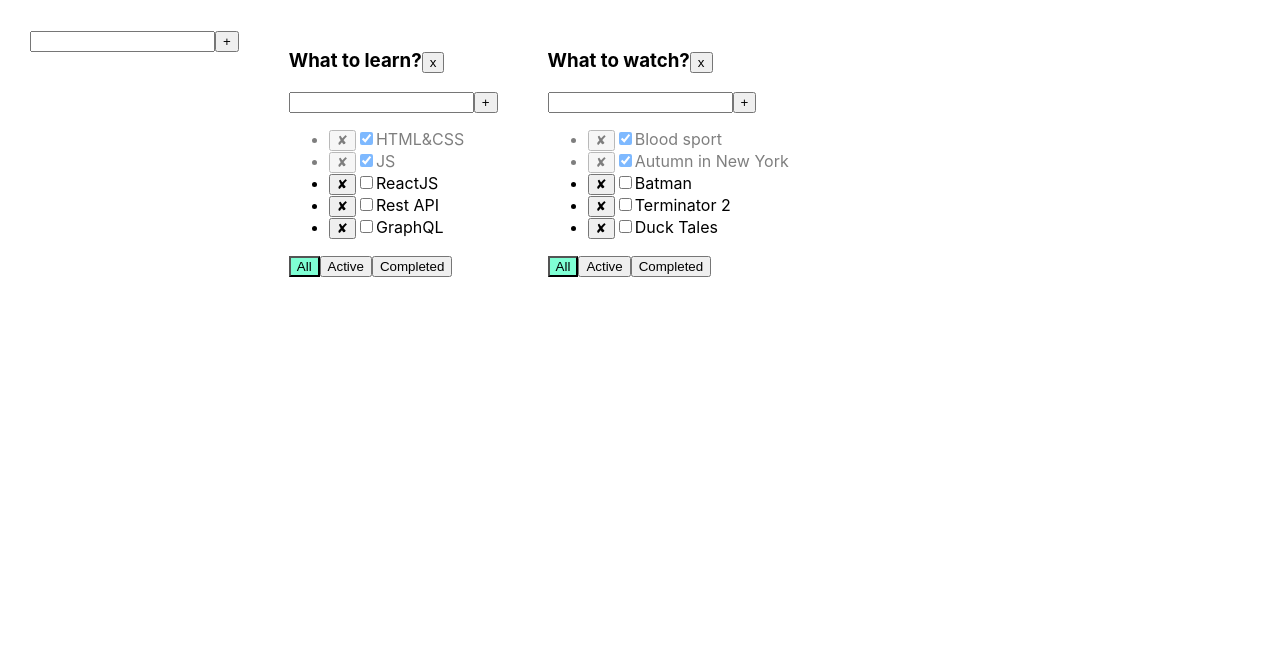
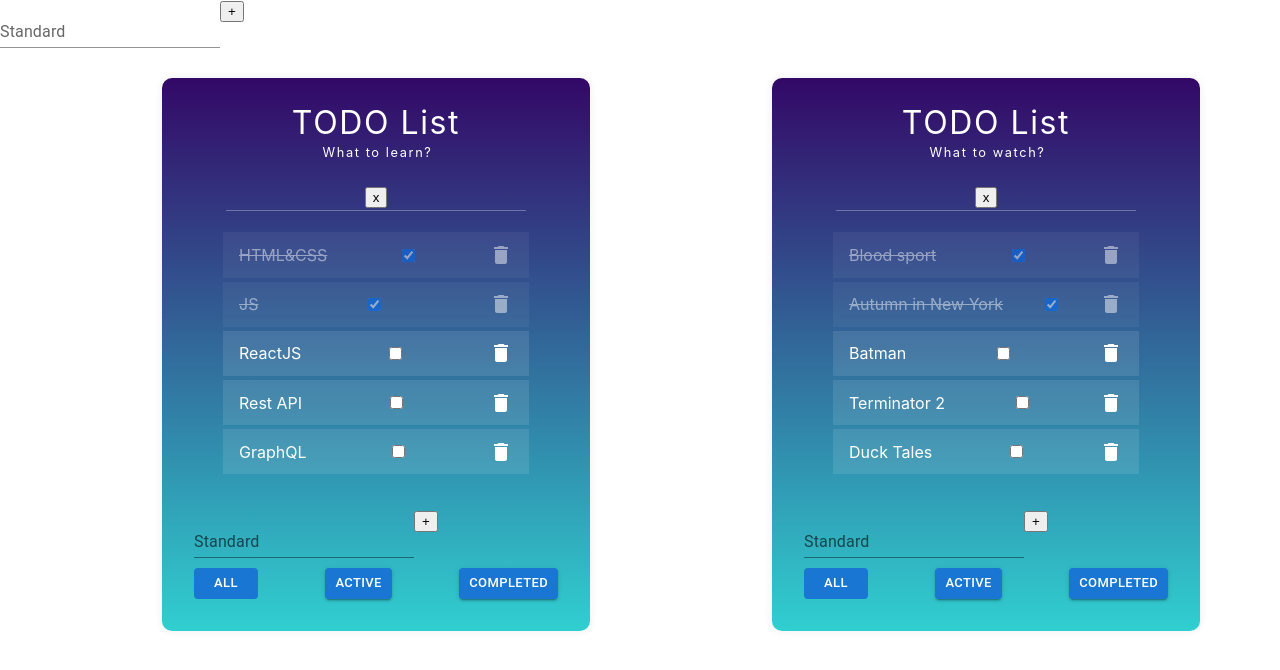
Before and after one commit to Dro5zd/it-incubator-todolist-ts-001, a React (Create React App) app: page / in a window 1280 px wide. Shown: the top 670 px of the page. Built offline with nearby package versions, Linux system fonts and the light colour scheme.

Commit message:
Lesson 7 Todolist start

```diff
--- a/src/AddItemForm.tsx
+++ b/src/AddItemForm.tsx
@@ -1,5 +1,6 @@
 import React, {ChangeEvent, KeyboardEvent, useState} from 'react';
-import classes from './Todolist.module.css';
+import s from './Todolist.module.css';
+import {TextField} from '@mui/material';
 
 
 type AddItemFormPropsType = {
@@ -30,16 +31,22 @@ export const AddItemForm = (props: AddItemFormPropsType) => {
     }
 
     return (
-        <div>
-            <div>
-                <input onKeyPress={onKeyPressHandler}
-                       value={title}
-                       onChange={onChangeInputHandler}
-                       className={error ? classes.error : ''}
-                />
-                <button onClick={onClickAddTaskButtonHandler}>+</button>
-                {error && <div className={classes.errorMessage}>{error}</div>}
-            </div>
+        <div className={s.addFormCont}>
+            <TextField
+                id="standard-basic"
+                label="Standard"
+                variant="standard"
+                onKeyPress={onKeyPressHandler}
+                value={title}
+                onChange={onChangeInputHandler}
+                className={error ? s.error : ''}/>
+            {/*<input onKeyPress={onKeyPressHandler}*/}
+            {/*       value={title}*/}
+            {/*       onChange={onChangeInputHandler}*/}
+            {/*       className={error ? s.error : ''}*/}
+            {/*/>*/}
+            <button onClick={onClickAddTaskButtonHandler}>+</button>
+            {error && <div className={s.errorMessage}>{error}</div>}
         </div>
     );
 };
--- a/src/App.tsx
+++ b/src/App.tsx
@@ -102,10 +102,9 @@ function App() {
 
 
     return (
+        <div>
+            <AddItemForm addItem={addTodolist}/>
             <div className="App">
-            <AddItemForm
-                addItem={addTodolist}
-            />
                 {todolists.map(tl => {
 
                     let tasksForTodolist = tasksObj[tl.id];
@@ -127,10 +126,8 @@ function App() {
                         ChangeStatus={ChangeStatus}
                         filter={tl.filter}
                         removeTodolist={removeTodolist}
-                />
-
-
-            })}
+                    />})}
+            </div>
         </div>
     );
 }
--- a/src/Todolist.module.css
+++ b/src/Todolist.module.css
@@ -1,3 +1,8 @@
+.App {
+    display: flex;
+    justify-content: left;
+}
+
 .error {
     border: red 1px solid;
 }
@@ -6,10 +11,119 @@
     color: red;
 }
 
-.activeFilter {
-    background-color: aquamarine;
+.isDone {
+    opacity: 0.5;
+    text-decoration: line-through;
 }
 
-.isDone {
-    opacity: 0.5
+/*.addFormCont {*/
+/*    display: flex;*/
+/*    height: 40px;*/
+/*    width: 500px;*/
+/*    background-color: #30cfd0;*/
+/*}*/
+
+.containerMain {
+    margin:0 auto;
+    padding: 0.1rem 2rem 2rem;
+    /*max-width:500px;*/
+    /*width: 300px;*/
+    height: auto;
+    color: white;
+    box-shadow: 0 0 10px #eee;
+    border-radius: 10px;
+    background-image: linear-gradient(to top, #30cfd0 0%, #330867 100%);
 }
+
+.container {
+    margin:0 auto;
+    padding: 0.1rem 2rem 2rem;
+    max-width:500px;
+    width: 300px;
+    height: auto;
+    color: white;
+    /*box-shadow: 0 0 10px #eee;*/
+    /*border-radius: 10px;*/
+    /*background-image: linear-gradient(to top, #30cfd0 0%, #330867 100%);*/
+}
+
+.container h1 {
+    text-align:center;
+    font-weight:normal;
+    font-size:2rem;
+    letter-spacing:0.05em;
+    border-bottom:1px solid rgba(255,255,255,.3);
+}
+
+.container h1 span {
+
+    display:block;
+    font-size:0.8rem;
+    margin-bottom:0.7rem;
+    margin-left:3px;
+    margin-top:0.2rem;
+}
+
+.list{
+    /*margin-top:2.6rem;*/
+    list-style:none;
+}
+
+.title{
+    height: 10px;
+    display:flex;
+    margin:0 -3px 4px;
+    padding:1.1rem 1rem;
+    justify-content:space-between;
+    align-items:center;
+    background:rgba(255,255,255,0.1);
+}
+
+.del_btn {
+    border:none;
+    background:none;
+    -webkit-appearance:none;
+    cursor:pointer;
+    color:#FFF;
+}
+
+.btn {
+
+    /*width: 90px;*/
+    padding: 5px 5px;
+    text-align: center;
+    text-transform: uppercase;
+    color: #330867;
+    box-shadow: 0 0 10px #eee;
+    border-radius: 5px;
+    border: none;
+    display: block;
+}
+
+.btn:hover {
+    padding: 5px 5px;
+    text-align: center;
+    text-transform: uppercase;
+    color: magenta;
+    box-shadow: 0 0 10px #eee;
+    /*border-radius: 5px;*/
+}
+
+.btnActive {
+    background-color: aquamarine;
+    padding: 5px 5px;
+    text-align: center;
+    text-transform: uppercase;
+    color: #330867;
+    box-shadow: 0 0 10px #eee;
+    border-radius: 5px;
+    border: none;
+    display: block;
+}
+
+.btn_block{
+    margin-top: 10px;
+    display: flex;
+    justify-content: space-between;
+    /*background-color: #16a085;*/
+}
--- a/src/Todolist.tsx
+++ b/src/Todolist.tsx
@@ -1,7 +1,9 @@
 import React, {ChangeEvent} from 'react';
 import {FilterValuesType} from './App';
-import classes from './Todolist.module.css'
+import s from './Todolist.module.css'
 import {AddItemForm} from './AddItemForm';
+import DeleteIcon from '@mui/icons-material/Delete';
+import {Button} from '@mui/material';
 
 export type ObjectType = {
     id: string,
@@ -27,7 +29,7 @@ export const Todolist = (props: TodolistPropsType) => {
         props.changeFilter(value, todolistId)
 
     }
-    const onClickRemoveTasksButtonHandler = (iId: string, todolistId:string) => {
+    const onClickRemoveTasksButtonHandler = (iId: string, todolistId: string) => {
         props.removeTask(iId, todolistId)
     }
 
@@ -35,50 +37,52 @@ export const Todolist = (props: TodolistPropsType) => {
         props.removeTodolist(props.id)
     }
 
-    const addTask = (title: string)=>{
+    const addTask = (title: string) => {
         props.addTask(title, props.id)
     }
 
 
     return (
-        <div>
+        <div className={s.containerMain}>
+            <div className={s.container}>
+                <h1>TODO List
+                    <span>{props.title}</span>
+                    <button onClick={onClickRemoveTodolistHandler}>x</button>
+                </h1>
 
-            <h3>{props.title}
-                <button onClick={onClickRemoveTodolistHandler}>x</button>
-            </h3>
-            <AddItemForm addItem={addTask}/>
-            <ul>
-                {
-                    props.tasks.map((i) => {
-
+                <div>
+                    {props.tasks.map((i) => {
                         const changeStatusHandler = (event: ChangeEvent<HTMLInputElement>) => {
                             props.ChangeStatus(i.id, event.currentTarget.checked, props.id)
                         }
                         return (
-                            <li key={i.id}
-                                className={i.isDone ? classes.isDone : ''}>
-                                <button onClick={() => onClickRemoveTasksButtonHandler(i.id, props.id)}>✘</button>
-                                <input type="checkbox"
-                                       checked={i.isDone}
-                                       onChange={changeStatusHandler}
-                                />
-                                <span>{i.title}</span>
-                            </li>
+                            <div key={i.id}
+                                 className={i.isDone ? s.isDone : ''}>
+                                <span className={s.title}>
+                                    {i.title}
+                                    <input type="checkbox"
+                                           checked={i.isDone}
+                                           onChange={changeStatusHandler}/>
+
+                                    <DeleteIcon onClick={() => onClickRemoveTasksButtonHandler(i.id, props.id)} className={s.del_btn}/></span>
+                            </div>
                         )
                     })
-                }
-            </ul>
+                    }
+                </div>
 
-            <div>
-                <button className={props.filter === 'all' ? classes.activeFilter : ''}
+            </div>
+            <AddItemForm addItem={addTask}/>
+            <div className={s.btn_block}>
+                <Button size={'small'} disableElevation variant="contained" className={props.filter === 'all' ? s.btnActive : s.btn}
                         onClick={() => onClickChangeFilterHandler('all', props.id)}>All
-                </button>
-                <button className={props.filter === 'active' ? classes.activeFilter : ''}
+                </Button>
+                <Button size={'small'} variant="contained" className={props.filter === 'active' ? s.btnActive : s.btn}
                         onClick={() => onClickChangeFilterHandler('active', props.id)}>Active
-                </button>
-                <button className={props.filter === 'completed' ? classes.activeFilter : ''}
+                </Button>
+                <Button size={'small'} variant="contained" className={props.filter === 'completed' ? s.btnActive : s.btn}
                         onClick={() => onClickChangeFilterHandler('completed', props.id)}>Completed
-                </button>
+                </Button>
             </div>
         </div>
     );
```
Also changed, not shown: package.json (+8 -0 lines), 1 other file (tests, documents, lock files or other folders). Lines whose indentation alone changed are shown as unchanged.
